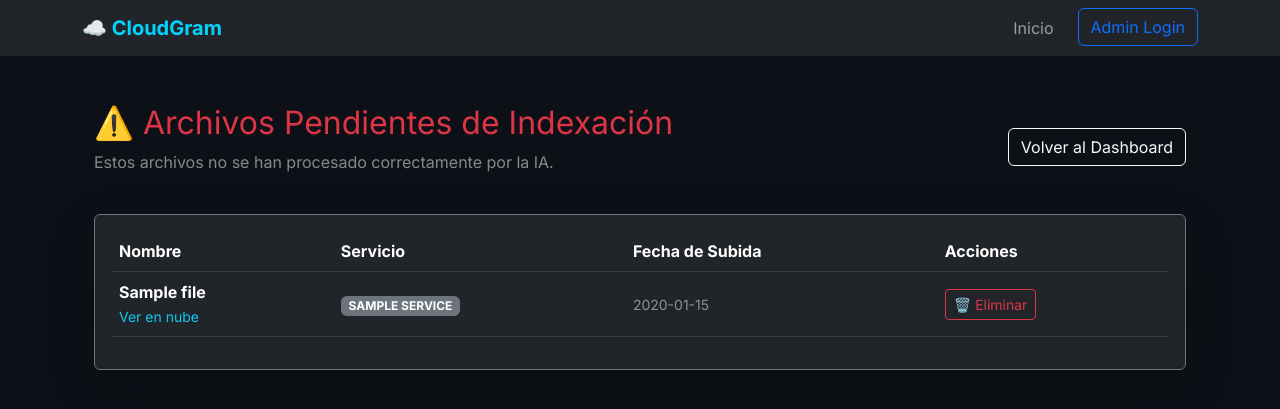
After one commit to daragonp/cloudgram, a Flask app: template templates/archivos_errores.html in a window 1280 px wide. The commit adds this page. Shown: the top 409 px of the page. Run offline with Flask 3, Linux system fonts and the light colour scheme; the template is opened without the code that fills it: most values are stand-ins (such as "Sample title", 1, 10 or a date in 2020); parts of the project's set-up code (start-up, migrations or seed data) failed here and were passed over.

Commit message:
Funciones del Dashboard

```diff
--- a/static/css/style.css
+++ b/static/css/style.css
@@ -16,6 +16,10 @@ body {
     background-color: var(--card-bg);
     border: 1px solid #30363d;
 }
+
+.card-hover:hover {
+    transform: translateY(-5px);
+    box-shadow: 0 5px 15px rgba(220, 53, 69, 0.2) !important;
 
 /* List group */
 .list-group-item {
--- /dev/null
+++ b/templates/archivos_errores.html
@@ -0,0 +1,58 @@
+{% extends 'base.html' %}
+
+{% block content %}
+<div class="container py-4">
+    <div class="d-flex justify-content-between align-items-center mb-4">
+        <div>
+            <h2 class="text-danger">⚠️ Archivos Pendientes de Indexación</h2>
+            <p class="text-white-50">Estos archivos no se han procesado correctamente por la IA.</p>
+        </div>
+        <a href="{{ url_for('dashboard') }}" class="btn btn-outline-light">Volver al Dashboard</a>
+    </div>
+
+    <div class="card shadow-lg bg-dark border-secondary">
+        <div class="card-body">
+            <div class="table-responsive">
+                <table class="table table-dark table-hover align-middle">
+                    <thead>
+                        <tr>
+                            <th>Nombre</th>
+                            <th>Servicio</th>
+                            <th>Fecha de Subida</th>
+                            <th>Acciones</th>
+                        </tr>
+                    </thead>
+                    <tbody>
+                        {% for fid, name, url, service, date in files %}
+                        <tr>
+                            <td>
+                                <span class="fw-bold">{{ name }}</span><br>
+                                <small><a href="{{ url }}" target="_blank" class="text-info text-decoration-none">Ver en nube</a></small>
+                            </td>
+                            <td><span class="badge bg-secondary">{{ service.upper() }}</span></td>
+                            <td><small class="text-muted">{{ date }}</small></td>
+                            <td>
+                                <button class="btn btn-sm btn-outline-danger" onclick="confirmDelete('{{ fid }}', '{{ name }}')">🗑️ Eliminar</button>
+                            </td>
+                        </tr>
+                        {% endfor %}
+                    </tbody>
+                </table>
+            </div>
+            {% if not files %}
+                <div class="text-center py-5">
+                    <h5 class="text-success">✅ ¡No hay archivos con errores!</h5>
+                </div>
+            {% endif %}
+        </div>
+    </div>
+</div>
+
+<script>
+function confirmDelete(id, name) {
+    if (confirm('¿Deseas eliminar "' + name + '"?')) {
+        window.location.href = "/delete/" + id;
+    }
+}
+</script>
+{% endblock %}
--- a/web_admin.py
+++ b/web_admin.py
@@ -232,6 +232,26 @@ def status_check():
         flash(f"Error de diagnóstico: {e}", "error")
     return redirect(url_for('dashboard'))
 
+@app.route('/archivos-errores')
+@login_required
+def archivos_errores():
+    try:
+        # Consultamos archivos donde el embedding es nulo o tiene marcadores de error
+        with db._connect() as conn:
+            with conn.cursor() as cur:
+                cur.execute("""
+                    SELECT id, name, cloud_url, service, created_at
+                    FROM files
+                    WHERE embedding IS NULL
+                    OR embedding IN ('', '[]', 'error_limit')
+                    ORDER BY created_at DESC
+                """)
+                rows = cur.fetchall()
+
+        return render_template('archivos_errores.html', files=rows)
+    except Exception as e:
+        flash(f"Error al cargar lista de errores: {e}", "error")
+        return redirect(url_for('dashboard'))
 
 if __name__ == '__main__':
     # Puerto dinámico para despliegues tipo Railway/Heroku
```
Also changed, not shown: templates/dashboard.html (+7 -4 lines).
